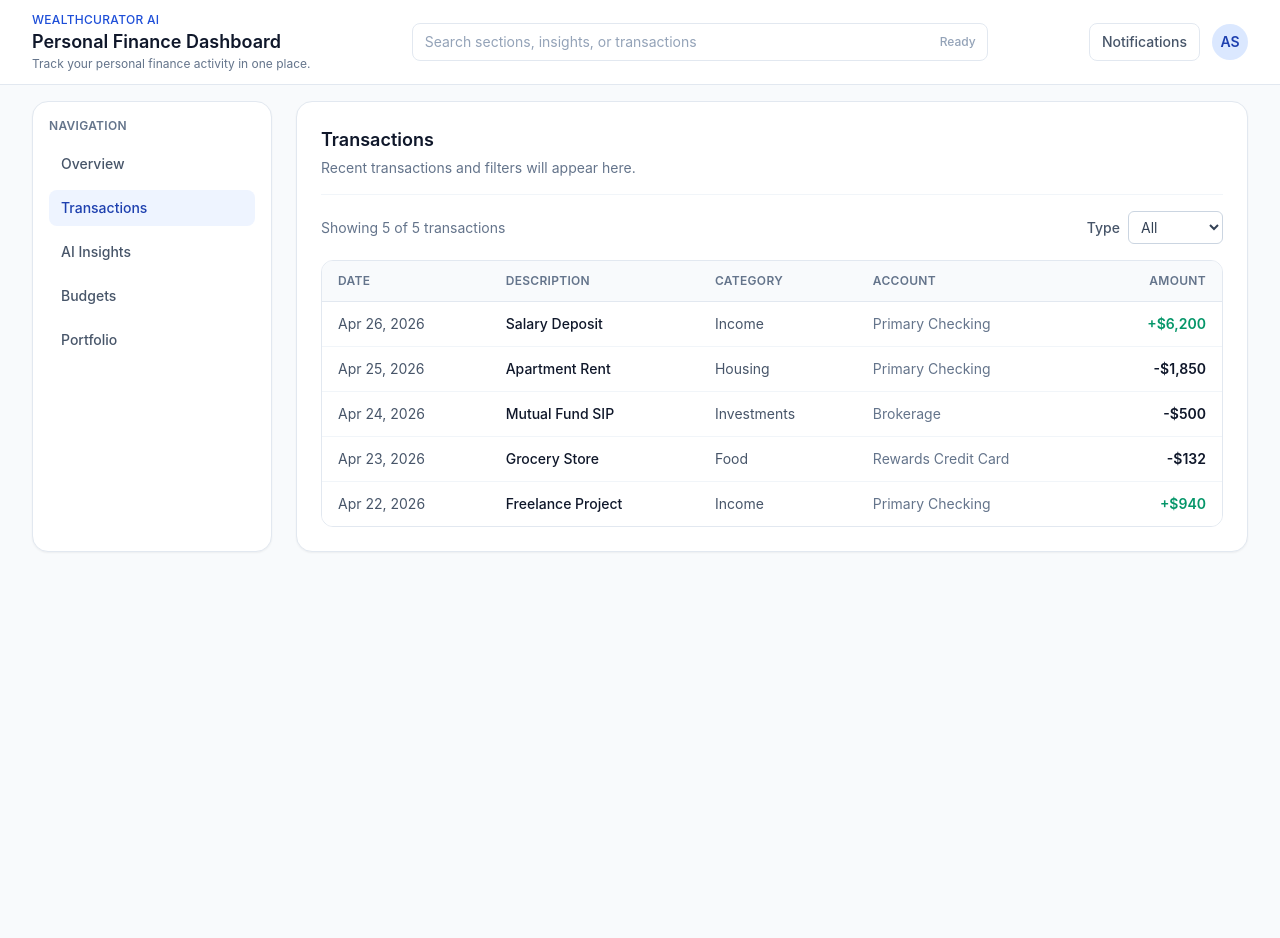
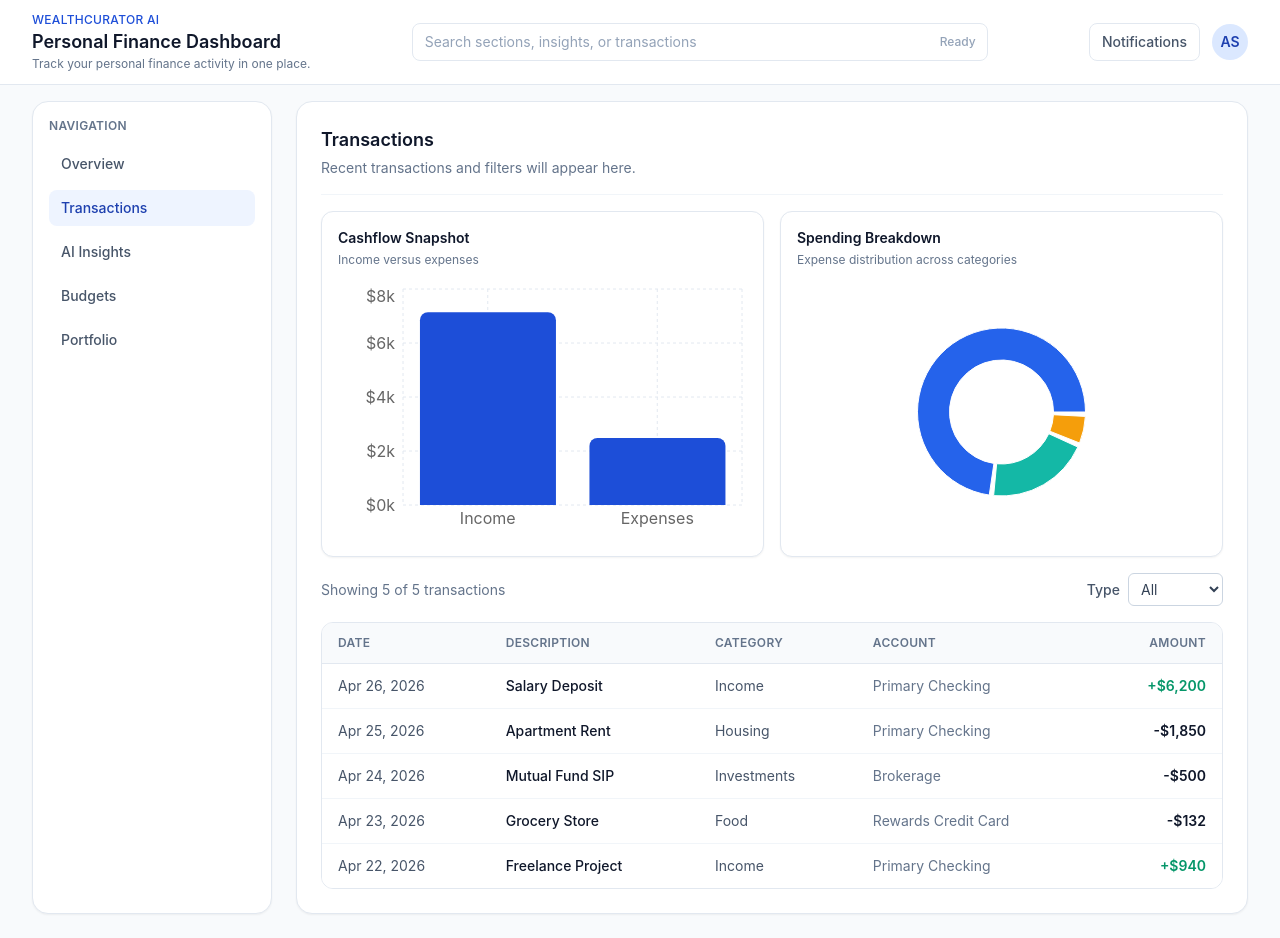
Before and after one commit to anujsoni3/WealthCurator-AI, a React (Vite) app: page / in a window 1280 px wide. Both pictures are taken after a click on the button "Transactions". Before the commit the page ends 800 px from the top, so only its background shows below. Built offline with nearby package versions, Linux system fonts and the light colour scheme.

Commit message:
feat: integrate basic Recharts visualizations for transaction analytics

```diff
--- a/package.json
+++ b/package.json
@@ -11,7 +11,8 @@
   },
   "dependencies": {
     "react": "^19.2.5",
-    "react-dom": "^19.2.5"
+    "react-dom": "^19.2.5",
+    "recharts": "^3.8.1"
   },
   "devDependencies": {
     "@eslint/js": "^10.0.1",
--- /dev/null
+++ b/src/features/transactions/charts/chartData.js
@@ -0,0 +1,29 @@
+export function buildCategorySpendData(transactions) {
+  const totalsByCategory = transactions
+    .filter((item) => item.direction === 'debit')
+    .reduce((accumulator, item) => {
+      const currentTotal = accumulator[item.category] || 0
+      return {
+        ...accumulator,
+        [item.category]: currentTotal + item.amount,
+      }
+    }, {})
+
+  return Object.entries(totalsByCategory)
+    .map(([name, value]) => ({ name, value }))
+    .sort((a, b) => b.value - a.value)
+}
+
+export function buildCashflowData(transactions) {
+  const income = transactions
+    .filter((item) => item.direction === 'credit')
+    .reduce((sum, item) => sum + item.amount, 0)
+  const expenses = transactions
+    .filter((item) => item.direction === 'debit')
+    .reduce((sum, item) => sum + item.amount, 0)
+
+  return [
+    { name: 'Income', value: income },
+    { name: 'Expenses', value: expenses },
+  ]
+}
--- /dev/null
+++ b/src/features/transactions/components/CashflowBarChart.jsx
@@ -0,0 +1,44 @@
+import {
+  Bar,
+  BarChart,
+  CartesianGrid,
+  ResponsiveContainer,
+  Tooltip,
+  XAxis,
+  YAxis,
+} from 'recharts'
+
+function CashflowBarChart({ data }) {
+  return (
+    <div className="rounded-xl border border-slate-200 bg-white p-4 shadow-sm">
+      <h3 className="text-sm font-semibold text-slate-900">Cashflow Snapshot</h3>
+      <p className="mt-1 text-xs text-slate-500">Income versus expenses</p>
+
+      <div className="mt-4 h-64">
+        <ResponsiveContainer width="100%" height="100%">
+          <BarChart data={data}>
+            <CartesianGrid strokeDasharray="3 3" stroke="#e2e8f0" />
+            <XAxis dataKey="name" tickLine={false} axisLine={false} />
+            <YAxis
+              tickLine={false}
+              axisLine={false}
+              tickFormatter={(value) => `$${Math.round(value / 1000)}k`}
+            />
+            <Tooltip
+              formatter={(value) =>
+                new Intl.NumberFormat('en-US', {
+                  style: 'currency',
+                  currency: 'USD',
+                  maximumFractionDigits: 0,
+                }).format(value)
+              }
+            />
+            <Bar dataKey="value" fill="#1d4ed8" radius={[8, 8, 0, 0]} />
+          </BarChart>
+        </ResponsiveContainer>
+      </div>
+    </div>
+  )
+}
+
+export default CashflowBarChart
--- /dev/null
+++ b/src/features/transactions/components/SpendingBreakdownChart.jsx
@@ -0,0 +1,53 @@
+import {
+  Cell,
+  Pie,
+  PieChart,
+  ResponsiveContainer,
+  Tooltip,
+} from 'recharts'
+
+const CHART_COLORS = ['#2563eb', '#14b8a6', '#f59e0b', '#8b5cf6', '#ef4444']
+
+function SpendingBreakdownChart({ data }) {
+  return (
+    <div className="rounded-xl border border-slate-200 bg-white p-4 shadow-sm">
+      <h3 className="text-sm font-semibold text-slate-900">Spending Breakdown</h3>
+      <p className="mt-1 text-xs text-slate-500">
+        Expense distribution across categories
+      </p>
+
+      <div className="mt-4 h-64">
+        <ResponsiveContainer width="100%" height="100%">
+          <PieChart>
+            <Pie
+              data={data}
+              dataKey="value"
+              nameKey="name"
+              innerRadius={52}
+              outerRadius={84}
+              paddingAngle={3}
+            >
+              {data.map((entry, index) => (
+                <Cell
+                  key={`slice-${entry.name}`}
+                  fill={CHART_COLORS[index % CHART_COLORS.length]}
+                />
+              ))}
+            </Pie>
+            <Tooltip
+              formatter={(value) =>
+                new Intl.NumberFormat('en-US', {
+                  style: 'currency',
+                  currency: 'USD',
+                  maximumFractionDigits: 0,
+                }).format(value)
+              }
+            />
+          </PieChart>
+        </ResponsiveContainer>
+      </div>
+    </div>
+  )
+}
+
+export default SpendingBreakdownChart
--- a/src/features/transactions/components/TransactionsSection.jsx
+++ b/src/features/transactions/components/TransactionsSection.jsx
@@ -3,7 +3,13 @@ import EmptyState from '../../../components/ui/EmptyState'
 import ErrorState from '../../../components/ui/ErrorState'
 import LoadingState from '../../../components/ui/LoadingState'
 import { useFetch } from '../../../hooks'
+import {
+  buildCashflowData,
+  buildCategorySpendData,
+} from '../charts/chartData'
 import { getTransactions } from '../data/transactions'
+import CashflowBarChart from './CashflowBarChart'
+import SpendingBreakdownChart from './SpendingBreakdownChart'
 import TransactionsTable from './TransactionsTable'
 
 function TransactionsSection() {
@@ -27,6 +33,12 @@ function TransactionsSection() {
 
     return transactions.filter((transaction) => transaction.direction === typeFilter)
   }, [transactions, typeFilter])
+
+  const categorySpendData = useMemo(
+    () => buildCategorySpendData(transactions),
+    [transactions]
+  )
+  const cashflowData = useMemo(() => buildCashflowData(transactions), [transactions])
 
   if (isLoading) {
     return (
@@ -58,6 +70,18 @@ function TransactionsSection() {
 
   return (
     <div className="space-y-4">
+      <div className="grid gap-4 lg:grid-cols-2">
+        <CashflowBarChart data={cashflowData} />
+        {categorySpendData.length > 0 ? (
+          <SpendingBreakdownChart data={categorySpendData} />
+        ) : (
+          <EmptyState
+            title="No expense data for chart"
+            description="Add expense transactions to view category distribution."
+          />
+        )}
+      </div>
+
       <div className="flex items-center justify-between">
         <p className="text-sm text-slate-500">
           Showing {filteredTransactions.length} of {transactions.length} transactions
```
Also changed, not shown: 1 other file (tests, documents, lock files or other folders).
